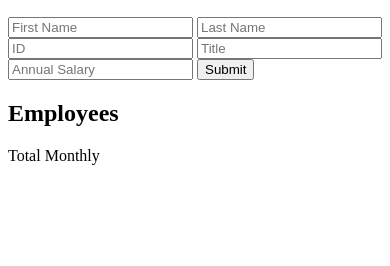
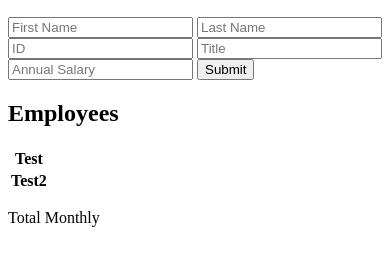
Before and after one commit to ndweir/ndw-weekend-salary-calculator, a website: page index.html in a window 390 px wide. Shown: the part 110-376 px from the top of the page. Drawn offline with Linux system fonts and the light colour scheme.

Commit message:
CreatedBasicTableTag

```diff
--- a/index.html
+++ b/index.html
@@ -49,7 +49,23 @@
         </button>
     </form>
 
-    <h2>Employees</h2>
+    <section>
+      <h2>Employees</h2>
+      <table>
+        <thead>
+          <tr>
+            <th>Test</th>
+          </tr>
+          <tr>
+            <th>Test2</th>
+          </tr>
+        </thead>
+      </table>
+    </section>
+
+
+
+
   </main>
   <footer>
     <p>Total Monthly</p>
```
